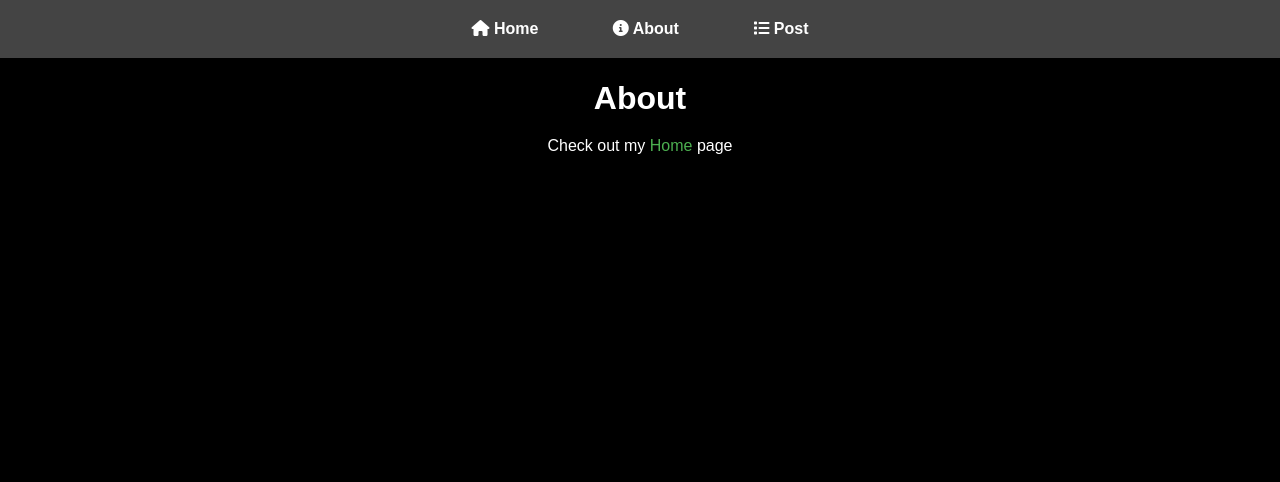
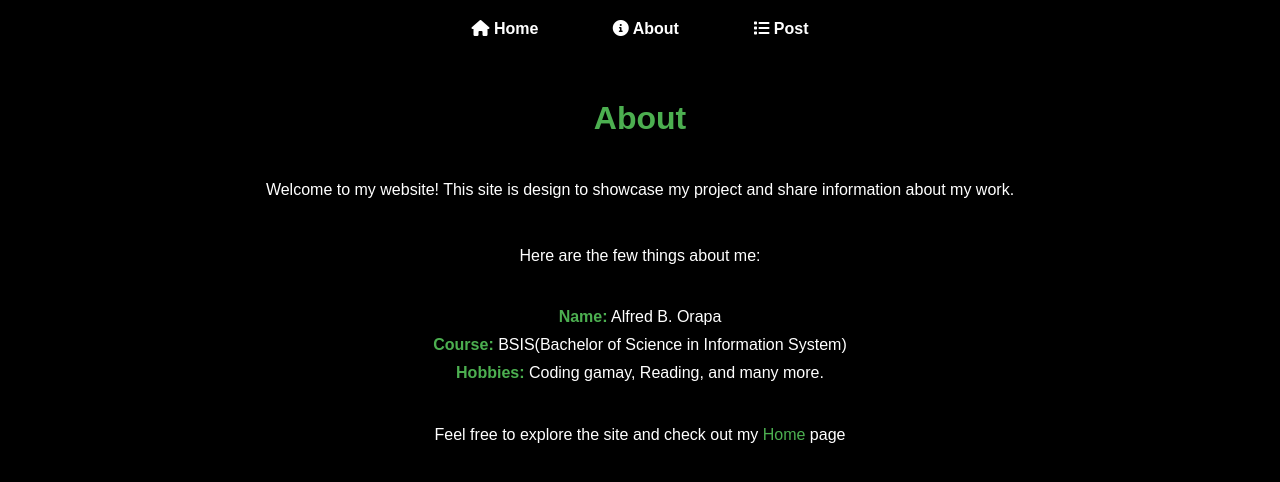
Before and after one commit to Alfred3002/Activity-1, a Django app: page /about/ in a window 1280 px wide. Shown: the top 482 px of the page. Run offline with Django 5.2, Linux system fonts and the light colour scheme.

Commit message:
modifying the design, fixing the error from console cozing by design

```diff
--- a/myProject/myProject/static/css/style.css
+++ b/myProject/myProject/static/css/style.css
@@ -15,7 +15,7 @@ body {
 
 /* Navbar styles */
 nav {
-    background-color: #444;
+    background-color: #000;
     padding: 10px 0;
     text-align: center;
     position: fixed;
@@ -34,7 +34,7 @@ nav a {
 }
 
 nav a:hover {
-    background-color: #555;
+    background-color: #555555;
     border-radius: 5px;
 }
 
@@ -46,6 +46,32 @@ main {
     margin-top: 60px; /* Adjust this value if needed to avoid overlap with the fixed navbar */
 }
 
+/* Heading styles */
+h1 {
+    font-size: 2rem; /* Explicit font size */
+    margin: 20px 0; /* Add spacing above and below */
+    color: #4CAF50; /* Green color for emphasis */
+    text-align: center;
+}
+
+/* Unordered list styles */
+ul {
+    list-style-type: none;
+    padding: 0;
+    margin: 20px; /* Corrected syntax */
+}
+
+ul li {
+    font-size: 1rem;
+    margin-bottom: 10px;
+    color: #fff;
+}
+
+ul li strong {
+    color: #4CAF50;
+}
+
+/* Post styles */
 .post h2 {
     margin: 10px 0;
     font-size: 1.5rem;
@@ -56,13 +82,15 @@ main {
 .post p {
     padding: 5px;
     text-align: left;
-    margin-top: 10px 0;
+    margin: 10px 0; /* Corrected syntax */
+    color: #ccc; /* Optional: Light gray for readability */
 }
 
 /* Paragraph styles */
 p {
     padding: 20px;
     text-align: center;
+    line-height: 1.6; /* Improve readability */
 }
 
 /* Link styles */
--- a/myProject/myProject/templates/about.html
+++ b/myProject/myProject/templates/about.html
@@ -6,5 +6,12 @@
 
 {% block content %}
 <h1>About</h1>
-    <p>Check out my <a href="/">Home</a> page</p>
+    <p>Welcome to my website! This site is design to showcase my project and share information about my work.</p>
+    <p>Here are the few things about me: </p>
+    <ul>
+        <li><strong>Name:</strong> Alfred B. Orapa</li>
+        <li><strong>Course:</strong> BSIS(Bachelor of Science in Information System)</li>
+        <li><strong>Hobbies:</strong> Coding gamay, Reading, and many more.</li>
+    </ul>
+    <p>Feel free to explore the site and check out my <a href="/">Home</a> page</p>
 {% endblock %}
```
Also changed, not shown: myProject/db.sqlite3.
